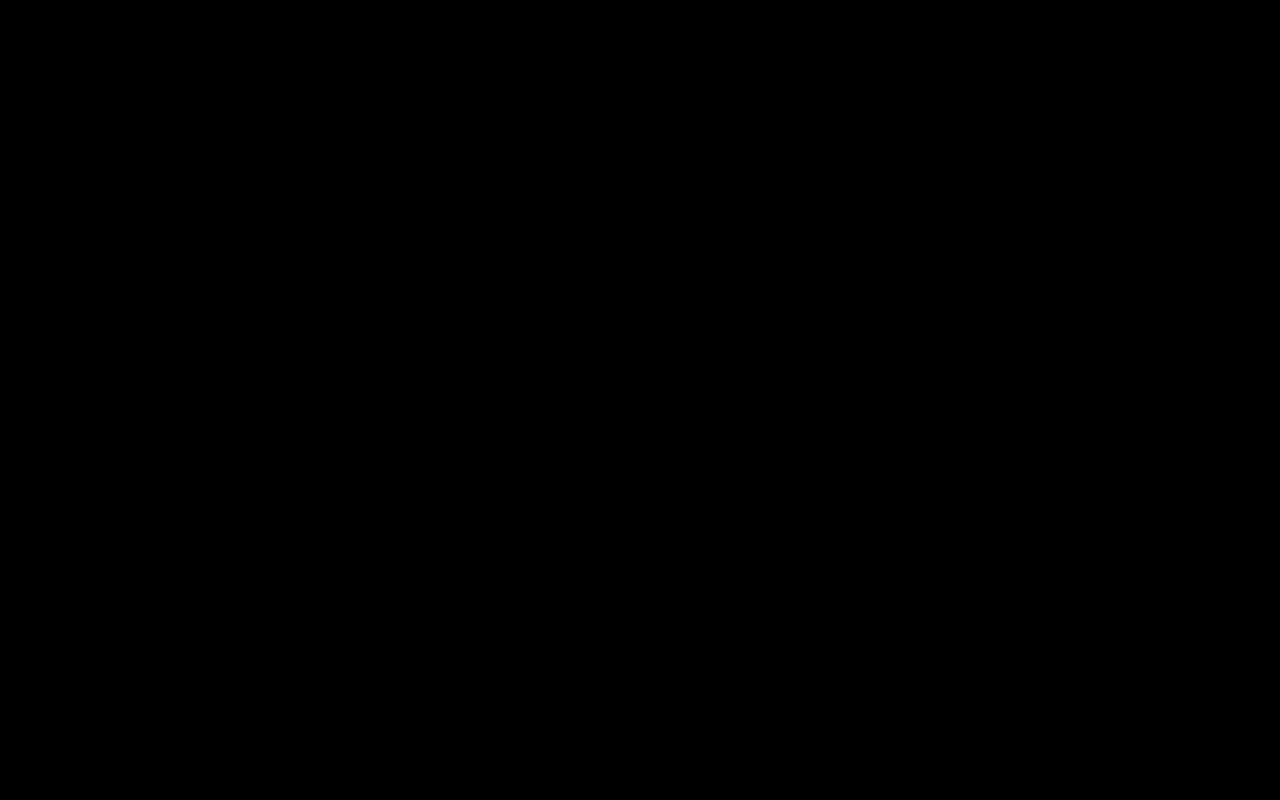
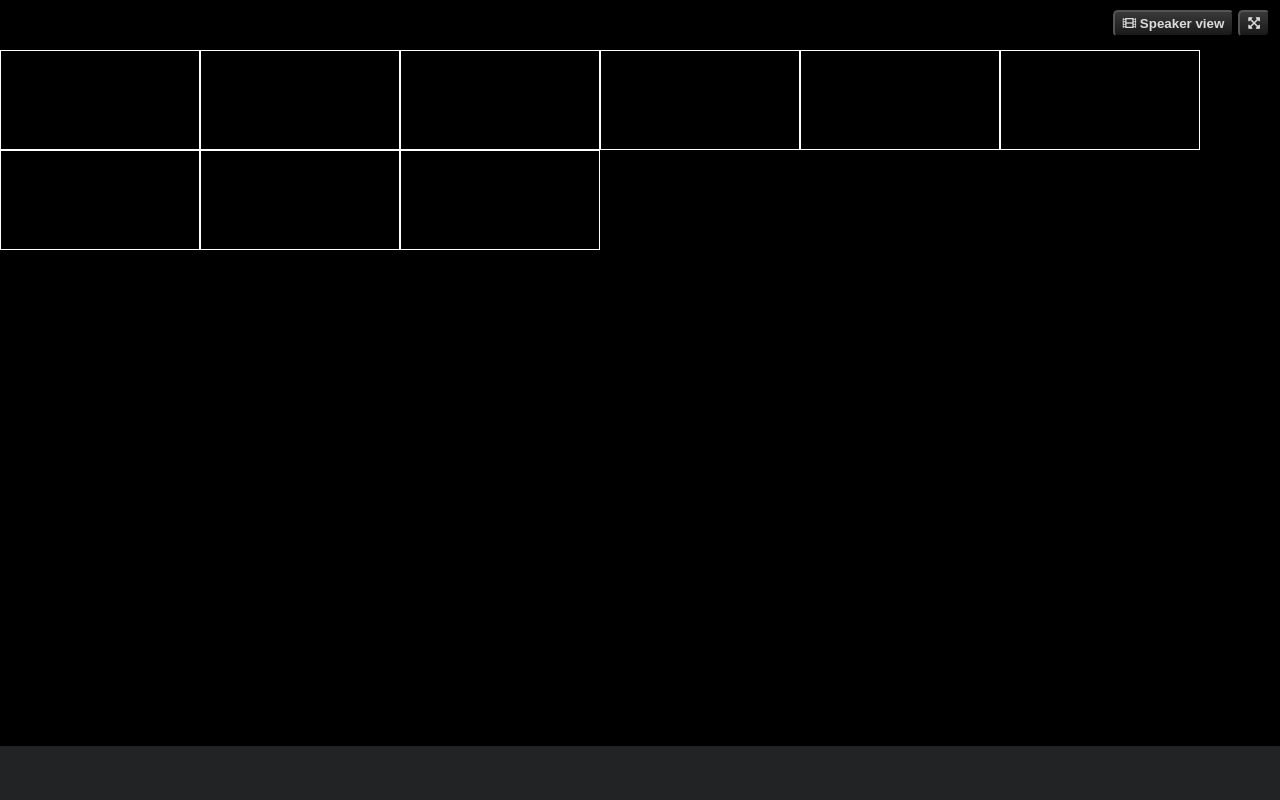
Before and after one commit to LeonardoCeccarelli/html-css-zoom, a plain HTML site: page index.html in a window 1280 px wide. Drawn offline with Linux system fonts and the light colour scheme; files that its build step writes are made by us from their sources.

Commit message:
create header with button

```diff
--- a/css/style.css
+++ b/css/style.css
@@ -8,3 +8,44 @@ body {
     background-color: black;
     color: #DCDCDC;
 }
+
+button {
+    cursor: pointer;
+    padding: 4px 8px;
+    background-image: linear-gradient(#393939, #191919);
+    color: #DCDCDC;
+    border-radius: 5px;
+    font-weight: bold;
+}
+
+.header_container {
+    height: 45px;
+    line-height: 45px;
+    text-align: right;
+    padding-right: 10px;
+}
+
+.main_container {
+    height: calc(100vh - 45px - 54px);
+    padding-top: 5px;
+    padding-bottom: 30px;
+}
+
+.user_container {
+    display: flex;
+    flex-wrap: wrap;
+}
+
+.user_container_profile {
+    border: 1px solid white;
+    min-width: 200px;
+    max-width: 250px;
+    min-height: 100px;
+    max-height: 150px;
+    overflow: hidden;
+}
+
+.footer_container {
+    background-color: #212324;
+    height: 54px;
+}
--- a/index.html
+++ b/index.html
@@ -3,22 +3,43 @@
     <head>
         <meta charset="UTF-8">
 
-        <link rel="stylesheet" href="style.css">
+        <link rel="stylesheet" href="css/style.css">
+        <link rel="stylesheet" href="https://cdnjs.cloudflare.com/ajax/libs/font-awesome/5.15.3/css/all.min.css">
 
         <title>BoZoom</title>
     </head>
 
     <body>
         <header>
+            <div class="header_container">
 
+                <button><i class="fas fa-film"></i> Speaker view</button>
+                <button><i class="fas fa-expand-arrows-alt"></i></button>
+
+            </div>
         </header>
 
         <main>
+            <div class="main_container">
+                <div class="user_container">
+                    <div class="user_container_profile"></div>
+                    <div class="user_container_profile"></div>
+                    <div class="user_container_profile"></div>
+                    <div class="user_container_profile"></div>
+                    <div class="user_container_profile"></div>
+                    <div class="user_container_profile"></div>
+                    <div class="user_container_profile"></div>
+                    <div class="user_container_profile"></div>
+                    <div class="user_container_profile"></div>
 
+                </div>
+            </div>
         </main>
 
         <footer>
+            <div class="footer_container">
 
+            </div>
         </footer>
     </body>
 </html>
```
